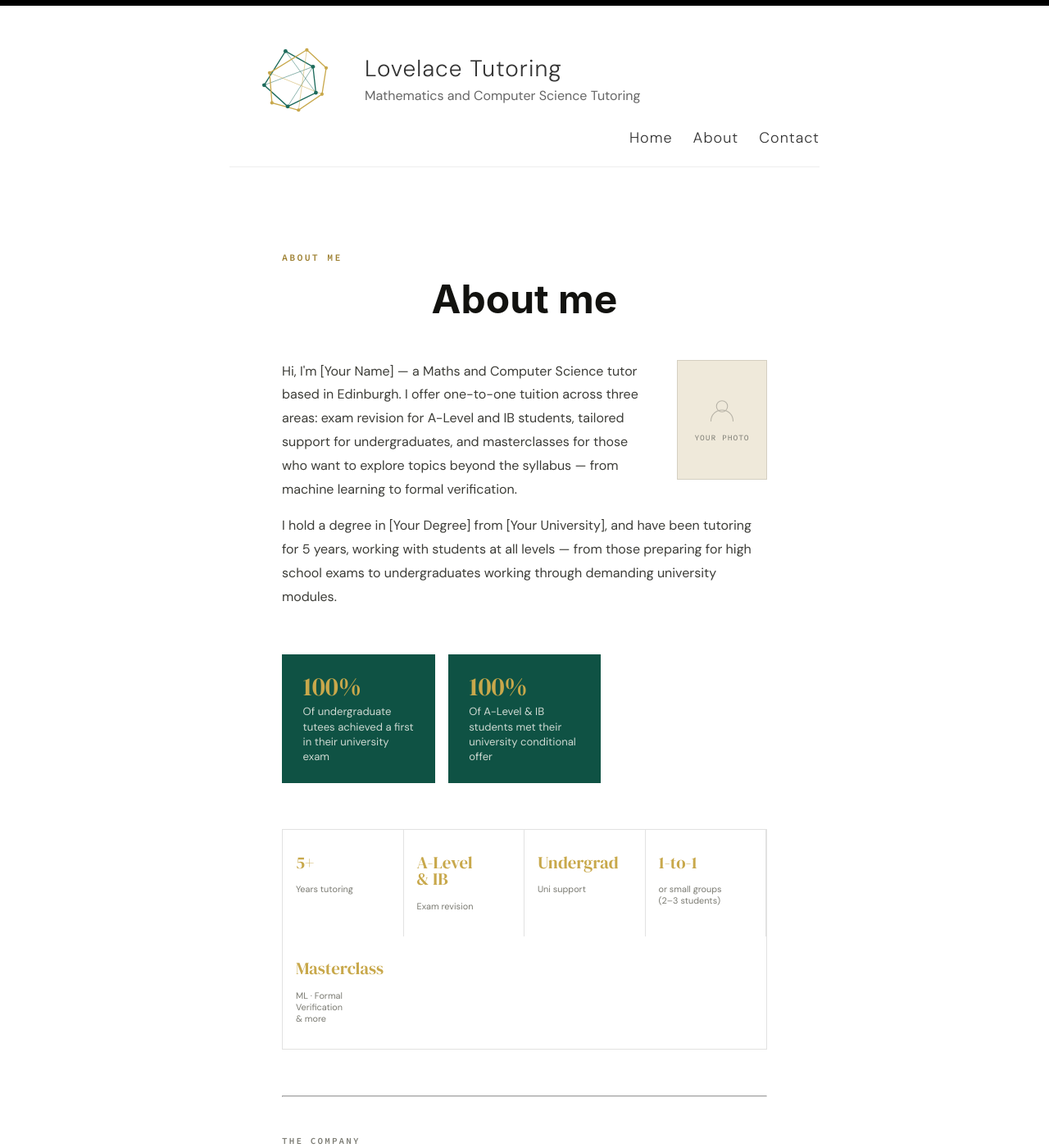
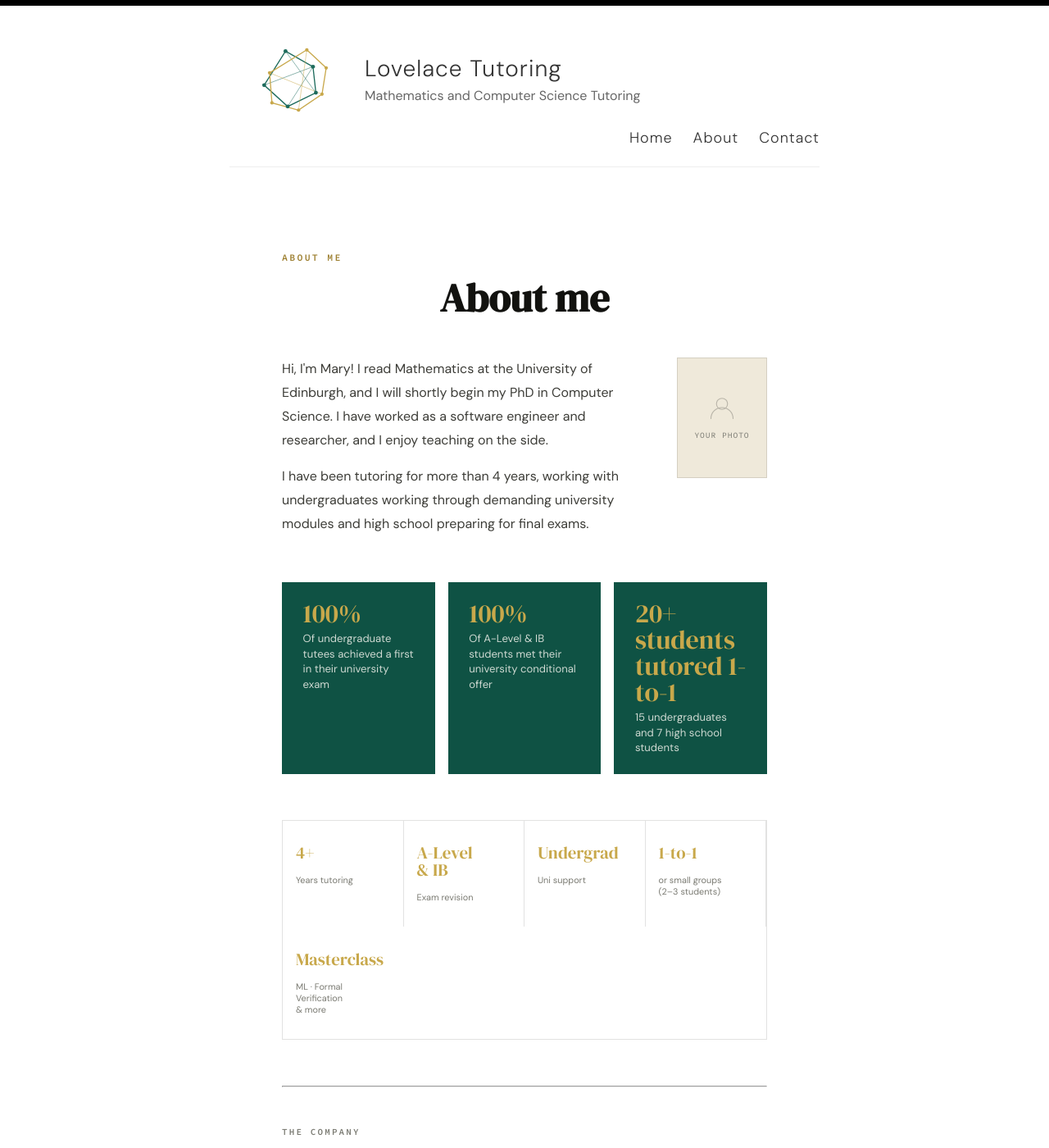
Before and after one commit to lovelacetutoring/lovelacetutoring.github.io, a Jekyll site: the page built from _pages/about.md, in a window 1280 px wide and 1400 px high. Shown: the whole window at 82% size. Built offline with Jekyll 4.4.1, drawn with Linux system fonts in a browser that asks for light colours.

Commit message:
more about

```diff
--- a/_pages/about.md
+++ b/_pages/about.md
@@ -438,7 +438,7 @@ permalink: /about/
 <div class="about-page">
 
   <p class="about-eyebrow">About me</p>
-  <h1 class="about-title">About me</h1>
+  <h2 class="about-title">About me</h2>
 
   <!-- ── Intro: floated photo + bio ── -->
   <div class="intro-block bio-clearfix">
@@ -460,10 +460,10 @@ permalink: /about/
 
     <div class="bio-text">
       <p>
-        Hi, I'm [Your Name] — a Maths and Computer Science tutor based in Edinburgh. I offer one-to-one tuition across three areas: exam revision for A-Level and IB students, tailored support for undergraduates, and masterclasses for those who want to explore topics beyond the syllabus — from machine learning to formal verification.
+        Hi, I'm Mary! I read Mathematics at the University of Edinburgh, and I will shortly begin my PhD in Computer Science. I have worked as a software engineer and researcher, and I enjoy teaching on the side.
       </p>
       <p>
-        I hold a degree in [Your Degree] from [Your University], and have been tutoring for 5 years, working with students at all levels — from those preparing for high school exams to undergraduates working through demanding university modules.
+        I have been tutoring for more than 4 years, working with undergraduates working through demanding university modules and high school preparing for final exams.
       </p>
     </div>
 
@@ -479,12 +479,16 @@ permalink: /about/
       <span class="result-number">100%</span>
       <span class="result-label">Of A-Level &amp; IB students met their university conditional offer</span>
     </div>
+    <div class="result-card">
+      <span class="result-number">20+ students tutored 1-to-1</span>
+      <span class="result-label">15 undergraduates and 7 high school students</span>
+    </div>
   </div>
 
   <!-- ── Stats strip ── -->
   <div class="stat-strip">
     <div class="stat-item">
-      <p class="stat-number">5+</p>
+      <p class="stat-number">4+</p>
       <p class="stat-label">Years tutoring</p>
     </div>
     <div class="stat-item">
@@ -641,7 +645,7 @@ permalink: /about/
         <p class="help-item-title">Masterclasses</p>
         <p class="help-item-detail">Machine Learning &middot; Formal Verification &middot; more available upon request</p>
         <!-- REPLACE with your real rate -->
-        <p class="help-item-detail" style="margin-top:0.6rem; color:var(--gold-dark); font-family:'DM Sans',sans-serif;">From £60/hr</p>
+        <p class="help-item-detail" style="margin-top:0.6rem; color:var(--gold-dark); font-family:'DM Sans',sans-serif;">£60/hr</p>
       </div>
 
     </div>
```
